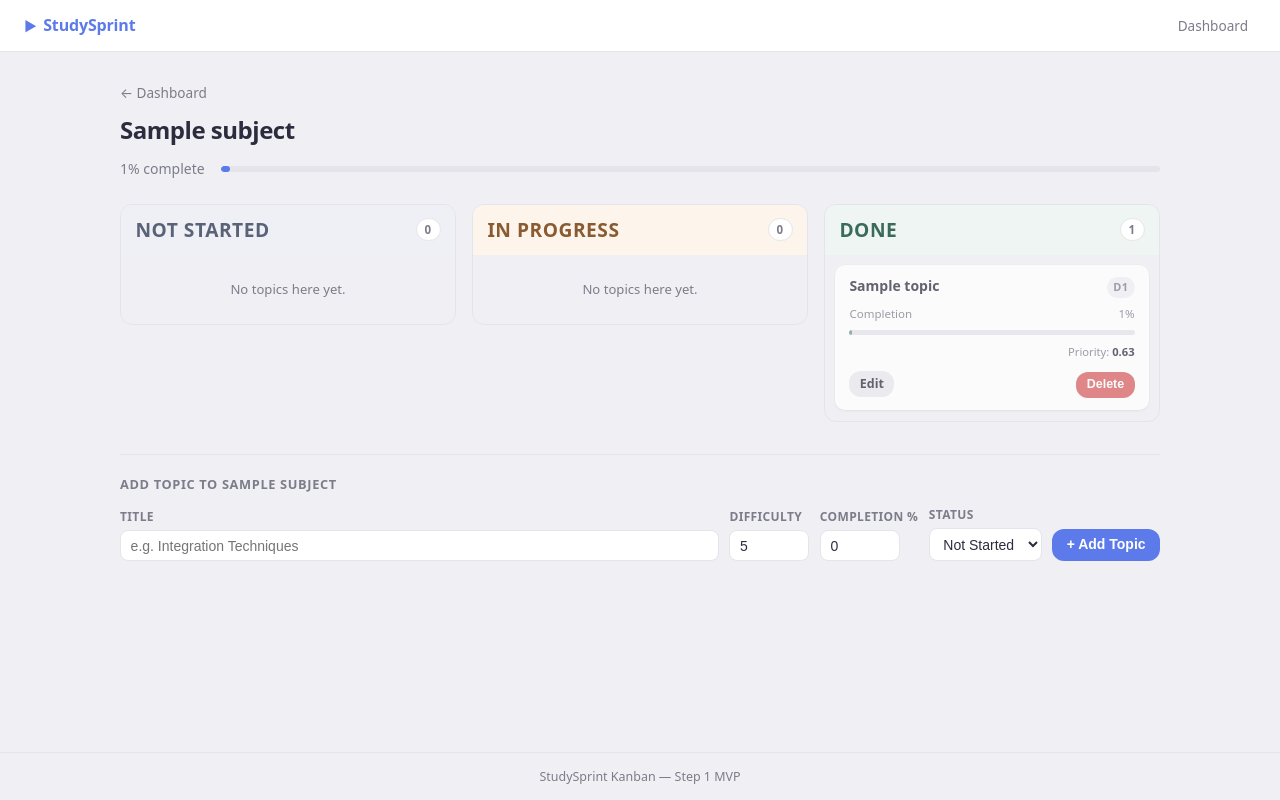
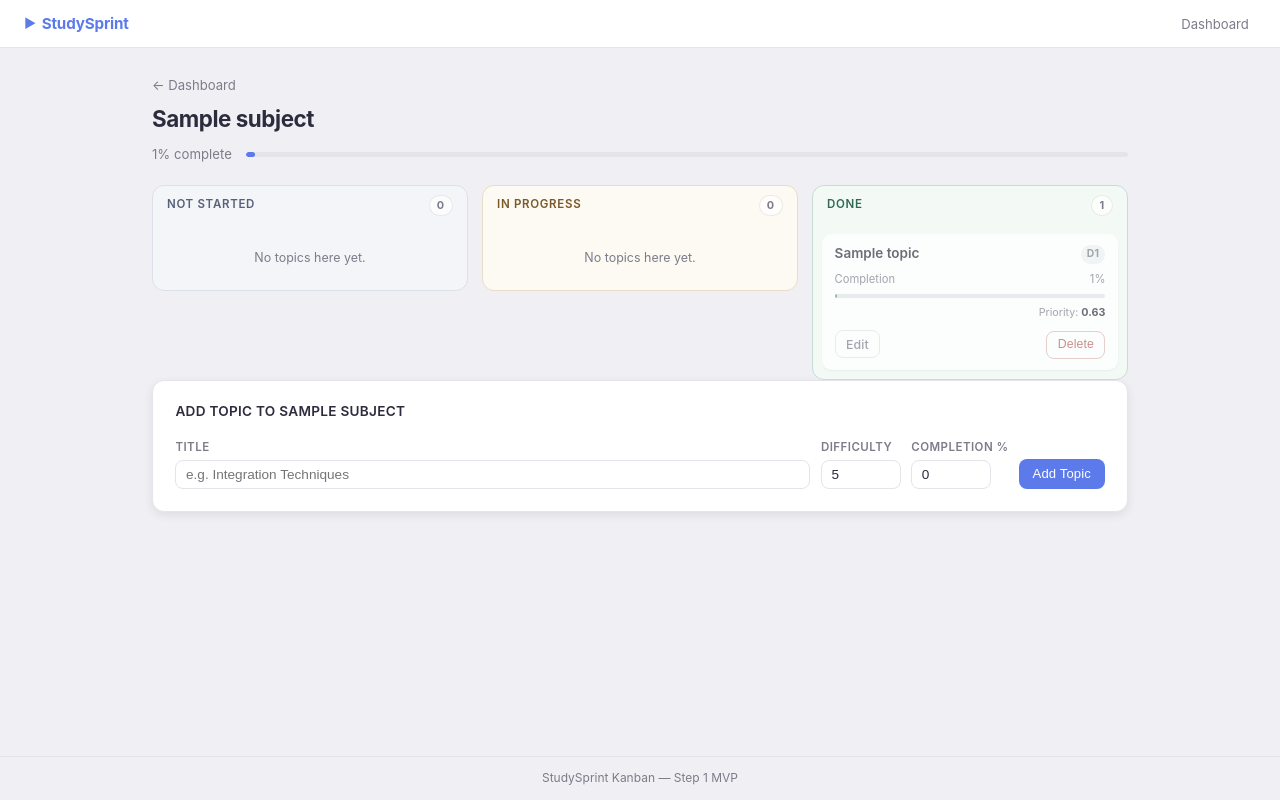
Before and after one commit to zayzyyazy/Studysprint-kanban, a Flask app: page /subjects/1 in a window 1280 px wide. Run offline with Flask 3, Linux system fonts and the light colour scheme; tables that the repository leaves empty hold one stand-in row (values such as "Sample post").

Commit message:
feat: UI cleanup, auto-status from completion, dashboard redesign
app.py
- parse_topic_form: replace status form-field read with auto-derivation
  (completion<=0 → Not Started, >=100 → Done, else → In Progress)
- remove valid_statuses from subject route render_template call
- remove VALID_STATUSES constant (no longer needed)

templates/dashboard.html
- move Add Subject panel above subject grid as primary card
- remove Add Subject panel from bottom
- update empty-state copy

templates/subject.html
- remove status dropdown from Add Topic form
- remove status select from inline Edit form
- replace form-row--3 with form-row--2 (difficulty + completion only)
- add form-hint note about auto-status
- remove valid_statuses template dependency

static/styles.css
- add .add-panel--primary card style (white bg, shadow, rounded)
- kanban columns: per-column bg + border colours (soft pastels)
- column header: smaller, lighter, more spacing
- .btn--secondary and .btn--danger: outline style, less chunky
- progress bars: 4px height, softer colours
- tighter spacing throughout
- .form-row--2 modifier, .form-hint style
- .radius-sm variable for inner elements

https://claude.ai/code/session_01RntwEUWJXvFdCgphXc5HC7

```diff
--- a/app.py
+++ b/app.py
@@ -64,8 +64,6 @@ STATUS_COLUMN = {
     "Done":        "done",
 }
 
-VALID_STATUSES = list(STATUS_COLUMN.keys())
-
 
 def priority_score(topic) -> float:
     remaining       = 1 - topic.completion / 100
@@ -80,6 +78,7 @@ def subject_completion(subject) -> int:
 
 
 def parse_topic_form(form) -> tuple:
+    """Extract and validate topic fields. Status is derived from completion."""
     title = form.get("title", "").strip()
 
     try:
@@ -88,16 +87,18 @@ def parse_topic_form(form) -> tuple:
         difficulty = 5
 
     try:
-        completion = max(0, min(100, int(form.get("completion", 0))))
+        completion = int(form.get("completion", 0))
     except (ValueError, TypeError):
         completion = 0
 
-    status = form.get("status", "Not Started")
-    if status not in VALID_STATUSES:
+    if completion <= 0:
+        completion = 0
         status = "Not Started"
-
-    if status == "Done":
+    elif completion >= 100:
         completion = 100
+        status = "Done"
+    else:
+        status = "In Progress"
 
     return title, difficulty, completion, status
 
@@ -164,7 +165,6 @@ def subject(subject_id: int):
         subject=subj,
         columns=columns,
         overall_completion=subject_completion(subj),
-        valid_statuses=VALID_STATUSES,
     )
 
 
--- a/static/styles.css
+++ b/static/styles.css
@@ -13,19 +13,28 @@
   --text-muted:  #7c7c8a;
   --accent:      #5C7AEA;
 
-  --col-not-started: #a0a8bb;
-  --col-in-progress: #c4935a;
-  --col-done:        #6a9c89;
+  --col-not-started-bg:     #f4f5f8;
+  --col-not-started-border: #dde0e9;
+  --col-in-progress-bg:     #fdfaf3;
+  --col-in-progress-border: #e8ddc8;
+  --col-done-bg:            #f3faf6;
+  --col-done-border:        #c6ddd2;
+
+  --col-not-started: #9aa3b8;
+  --col-in-progress: #c49558;
+  --col-done:        #5f9e7e;
 
   --radius:    0.75rem;
-  --shadow:    0 1px 4px rgba(0,0,0,.06), 0 1px 2px rgba(0,0,0,.04);
-  --shadow-md: 0 4px 12px rgba(0,0,0,.09);
+  --radius-sm: 0.5rem;
+  --shadow:    0 1px 3px rgba(0,0,0,.05), 0 1px 2px rgba(0,0,0,.04);
+  --shadow-md: 0 3px 10px rgba(0,0,0,.08);
+  --shadow-lg: 0 6px 20px rgba(0,0,0,.09);
 }
 
 html { font-size: 16px; }
 
 body {
-  font-family: system-ui, -apple-system, "Segoe UI", Roboto, sans-serif;
+  font-family: -apple-system, BlinkMacSystemFont, "Segoe UI", Roboto, sans-serif;
   background: var(--bg);
   color: var(--text);
   line-height: 1.55;
@@ -42,7 +51,7 @@ a { color: inherit; text-decoration: none; }
   background: var(--surface);
   border-bottom: 1px solid var(--border);
   padding: 0 1.5rem;
-  height: 3.25rem;
+  height: 3rem;
   display: flex;
   align-items: center;
   justify-content: space-between;
@@ -53,22 +62,22 @@ a { color: inherit; text-decoration: none; }
 
 .site-logo {
   font-weight: 700;
-  font-size: 1rem;
+  font-size: 0.95rem;
   color: var(--accent);
   display: flex;
   align-items: center;
-  gap: 0.4rem;
+  gap: 0.35rem;
   letter-spacing: -0.01em;
 }
 
-.logo-icon { font-size: 0.85rem; }
+.logo-icon { font-size: 0.8rem; }
 
 .site-nav a {
-  font-size: 0.85rem;
+  font-size: 0.82rem;
   color: var(--text-muted);
-  padding: 0.2rem 0.5rem;
-  border-radius: var(--radius);
-  transition: background 0.15s;
+  padding: 0.2rem 0.45rem;
+  border-radius: var(--radius-sm);
+  transition: background 0.12s;
 }
 
 .site-nav a:hover { background: var(--bg); color: var(--text); }
@@ -77,82 +86,70 @@ a { color: inherit; text-decoration: none; }
 /* ----- Main -------------------------------------------- */
 .site-main {
   flex: 1;
-  padding: 1.75rem 1.5rem;
-  max-width: 68rem;
+  padding: 1.5rem 1.5rem;
+  max-width: 64rem;
   width: 100%;
   margin: 0 auto;
 }
 
 .site-footer {
   text-align: center;
-  padding: 0.875rem;
-  font-size: 0.78rem;
+  padding: 0.75rem;
+  font-size: 0.75rem;
   color: var(--text-muted);
   border-top: 1px solid var(--border);
 }
 
 
 /* ----- Page header ------------------------------------- */
-.page-header {
-  margin-bottom: 1.5rem;
+.page-header { margin-bottom: 1.25rem; }
+
+.page-header h1 {
+  font-size: 1.4rem;
+  font-weight: 700;
+  margin-bottom: 0.1rem;
+  letter-spacing: -0.02em;
+  color: var(--text);
 }
 
-.page-header h1 {
-  font-size: 1.5rem;
-  font-weight: 700;
-  margin-bottom: 0.15rem;
-  letter-spacing: -0.02em;
-}
-
-.subtitle {
-  color: var(--text-muted);
-  font-size: 0.875rem;
-}
+.subtitle { color: var(--text-muted); font-size: 0.85rem; }
 
 .back-link {
   display: inline-block;
   color: var(--text-muted);
-  font-size: 0.85rem;
-  margin-bottom: 0.5rem;
-  transition: color 0.15s;
+  font-size: 0.82rem;
+  margin-bottom: 0.4rem;
+  transition: color 0.12s;
 }
 .back-link:hover { color: var(--text); }
 
 .overall-row {
   display: flex;
   align-items: center;
-  gap: 1rem;
-  margin-top: 0.6rem;
+  gap: 0.875rem;
+  margin-top: 0.5rem;
   flex-wrap: wrap;
 }
 
-.overall-pct {
-  font-size: 0.875rem;
-  color: var(--text-muted);
-  white-space: nowrap;
-}
+.overall-pct { font-size: 0.825rem; color: var(--text-muted); white-space: nowrap; }
 
 
 /* ----- Progress bar ------------------------------------ */
 .progress-track {
-  height: 5px;
+  height: 4px;
   background: var(--border);
   border-radius: 999px;
   overflow: hidden;
   width: 100%;
 }
 
-.progress-track--wide {
-  flex: 1;
-  min-width: 8rem;
-  height: 6px;
-}
+.progress-track--wide { flex: 1; min-width: 8rem; height: 5px; }
 
 .progress-fill {
   height: 100%;
   background: var(--accent);
   border-radius: 999px;
-  transition: width 0.35s ease;
+  transition: width 0.3s ease;
 }
 
 .progress-fill--not_started { background: var(--col-not-started); }
@@ -232,55 +220,62 @@ a { color: inherit; text-decoration: none; }
 .kanban-board {
   display: grid;
   grid-template-columns: repeat(3, 1fr);
-  gap: 1rem;
+  gap: 0.875rem;
   align-items: start;
 }
 
-@media (max-width: 56rem) {
+@media (max-width: 54rem) {
   .kanban-board { grid-template-columns: 1fr; }
 }
 
 .kanban-column {
-  background: var(--bg);
-  border: 1px solid var(--border);
   border-radius: var(--radius);
   overflow: hidden;
+  border: 1px solid var(--border);
+}
+
+.kanban-column--not_started {
+  background: var(--col-not-started-bg);
+  border-color: var(--col-not-started-border);
+}
+.kanban-column--in_progress {
+  background: var(--col-in-progress-bg);
+  border-color: var(--col-in-progress-border);
+}
+.kanban-column--done {
+  background: var(--col-done-bg);
+  border-color: var(--col-done-border);
 }
 
 .kanban-column__header {
   display: flex;
   align-items: center;
   justify-content: space-between;
-  padding: 0.65rem 0.9rem;
+  padding: 0.55rem 0.875rem;
   font-weight: 600;
-  font-size: 0.8rem;
-  letter-spacing: 0.04em;
+  font-size: 0.72rem;
+  letter-spacing: 0.06em;
   text-transform: uppercase;
 }
 
-.kanban-column--not_started .kanban-column__header { background: #eef0f5; color: #5a6278; }
-.kanban-column--in_progress .kanban-column__header { background: #fdf5ec; color: #8a5a30; }
-.kanban-column--done        .kanban-column__header { background: #eef5f2; color: #3a6b5a; }
+.kanban-column--not_started .kanban-column__header { color: #55607a; }
+.kanban-column--in_progress .kanban-column__header { color: #7a5828; }
+.kanban-column--done        .kanban-column__header { color: #2e6b50; }
 
 .kanban-column__badge {
-  background: var(--surface);
-  border: 1px solid var(--border);
+  background: rgba(255,255,255,.7);
+  border: 1px solid rgba(0,0,0,.08);
   border-radius: 999px;
-  font-size: 0.72rem;
+  font-size: 0.68rem;
   font-weight: 700;
-  padding: 0.1rem 0.5rem;
+  padding: 0.08rem 0.45rem;
   color: var(--text-muted);
 }
 
-.kanban-cards {
-  display: flex;
-  flex-direction: column;
-  gap: 0.65rem;
-  padding: 0.65rem;
-}
+.kanban-cards { display: flex; flex-direction: column; gap: 0.55rem; padding: 0.55rem; }
 
 .kanban-empty {
-  font-size: 0.82rem;
+  font-size: 0.78rem;
   color: var(--text-muted);
   text-align: center;
   padding: 0.875rem 0;
@@ -290,35 +285,35 @@ a { color: inherit; text-decoration: none; }
 /* ----- Topic card -------------------------------------- */
 .topic-card {
   background: var(--surface);
-  border: none;
-  border-radius: calc(var(--radius) - 0.125rem);
-  padding: 0.75rem 0.875rem;
+  border-radius: calc(var(--radius) - 0.15rem);
+  padding: 0.7rem 0.8rem;
   box-shadow: var(--shadow);
   display: flex;
   flex-direction: column;
-  gap: 0.45rem;
+  gap: 0.4rem;
 }
 
-.topic-card--done { opacity: 0.72; }
+.topic-card--done { opacity: 0.68; }
 
 .topic-card__top {
   display: flex;
   justify-content: space-between;
   align-items: flex-start;
-  gap: 0.5rem;
+  gap: 0.4rem;
 }
 
 .topic-card__title {
-  font-size: 0.875rem;
+  font-size: 0.845rem;
   font-weight: 600;
   line-height: 1.3;
+  color: var(--text);
 }
 
 .topic-card__diff {
   flex-shrink: 0;
-  font-size: 0.68rem;
+  font-size: 0.65rem;
   font-weight: 700;
-  padding: 0.12rem 0.4rem;
+  padding: 0.1rem 0.38rem;
   border-radius: 999px;
   background: var(--bg);
   color: var(--text-muted);
@@ -328,12 +323,12 @@ a { color: inherit; text-decoration: none; }
 .topic-card__progress-label {
   display: flex;
   justify-content: space-between;
-  font-size: 0.72rem;
+  font-size: 0.7rem;
   color: var(--text-muted);
 }
 
 .topic-card__priority {
-  font-size: 0.7rem;
+  font-size: 0.67rem;
   color: var(--text-muted);
   text-align: right;
 }
@@ -348,56 +343,66 @@ a { color: inherit; text-decoration: none; }
 /* ----- Buttons ----------------------------------------- */
 .btn {
   display: inline-block;
-  padding: 0.4rem 0.9rem;
+  padding: 0.38rem 0.85rem;
   border: none;
-  border-radius: var(--radius);
-  font-size: 0.875rem;
-  font-weight: 600;
+  border-radius: var(--radius-sm);
+  font-size: 0.82rem;
+  font-weight: 500;
   cursor: pointer;
   line-height: 1.4;
-  transition: opacity 0.15s, box-shadow 0.15s;
+  transition: opacity 0.12s, box-shadow 0.12s;
   white-space: nowrap;
+  letter-spacing: 0.01em;
 }
 
-.btn:hover  { opacity: 0.87; }
-.btn:active { opacity: 0.73; }
+.btn:hover  { opacity: 0.85; }
+.btn:active { opacity: 0.7; }
 
 .btn--primary   { background: var(--accent); color: #fff; }
-.btn--secondary { background: #e8e8ed;       color: var(--text); }
-.btn--danger    { background: #d95f5f;        color: #fff; }
+.btn--secondary {
+  background: transparent;
+  color: var(--text-muted);
+  border: 1px solid var(--border);
+}
+.btn--secondary:hover { background: var(--bg); color: var(--text); opacity: 1; }
+.btn--danger    { background: transparent; color: #b85c5c; border: 1px solid #e0b8b8; }
+.btn--danger:hover { background: #fdf0f0; opacity: 1; }
 
-.btn--sm {
-  padding: 0.28rem 0.65rem;
-  font-size: 0.78rem;
-}
+.btn--sm { padding: 0.28rem 0.65rem; font-size: 0.77rem; }
 
 
 /* ----- Form inputs ------------------------------------- */
 .form-label {
   display: block;
-  font-size: 0.75rem;
+  font-size: 0.72rem;
   font-weight: 600;
   color: var(--text-muted);
   margin-bottom: 0.2rem;
   text-transform: uppercase;
-  letter-spacing: 0.03em;
+  letter-spacing: 0.04em;
+}
+
+.form-hint {
+  font-size: 0.7rem;
+  color: var(--text-muted);
+  font-style: italic;
 }
 
 .form-input {
   width: 100%;
   padding: 0.4rem 0.6rem;
   border: 1px solid var(--border);
-  border-radius: calc(var(--radius) - 0.25rem);
-  font-size: 0.875rem;
+  border-radius: var(--radius-sm);
+  font-size: 0.85rem;
   color: var(--text);
   background: var(--surface);
   outline: none;
-  transition: border-color 0.15s, box-shadow 0.15s;
+  transition: border-color 0.12s, box-shadow 0.12s;
 }
 
 .form-input:focus {
   border-color: var(--accent);
-  box-shadow: 0 0 0 3px rgba(92,122,234,.12);
+  box-shadow: 0 0 0 3px rgba(92,122,234,.1);
 }
 
 .form-input--sm    { font-size: 0.78rem; padding: 0.3rem 0.5rem; }
@@ -405,77 +410,72 @@ a { color: inherit; text-decoration: none; }
 
 
 /* ----- Form layout ------------------------------------- */
-.form-row {
-  display: flex;
-  flex-wrap: wrap;
-  gap: 0.65rem;
-  align-items: flex-end;
-}
-
-.form-row--3 { gap: 0.45rem; }
-
-.form-row--topic { align-items: flex-end; }
-
-.form-group { display: flex; flex-direction: column; }
-
+.form-row   { display: flex; flex-wrap: wrap; gap: 0.6rem; align-items: flex-end; }
+.form-row--2 { gap: 0.5rem; }
+.form-group  { display: flex; flex-direction: column; }
 .form-group--grow { flex: 1; min-width: 10rem; }
-
-.form-group--btn { justify-content: flex-end; }
+.form-group--btn  { justify-content: flex-end; }
 
 
-/* ----- Add panel (Add Subject / Add Topic) ------------- */
+/* ----- Add panel --------------------------------------- */
 .add-panel {
-  margin-top: 2rem;
+  margin-top: 1.75rem;
   padding-top: 1.25rem;
   border-top: 1px solid var(--border);
 }
 
+.add-panel--primary {
+  background: var(--surface);
+  border-radius: var(--radius);
+  border: 1px solid var(--border);
+  box-shadow: var(--shadow-md);
+  padding: 1.25rem 1.4rem 1.35rem;
+  margin-top: 0;
+  margin-bottom: 1.5rem;
+  border-top: 1px solid var(--border);
+}
+
 .add-panel__title {
-  font-size: 0.8rem;
+  font-size: 0.78rem;
   font-weight: 600;
   color: var(--text-muted);
-  margin-bottom: 0.75rem;
+  margin-bottom: 0.875rem;
   text-transform: uppercase;
-  letter-spacing: 0.05em;
+  letter-spacing: 0.06em;
 }
 
-.add-form {
-  display: flex;
-  gap: 0.65rem;
-  align-items: flex-end;
-  flex-wrap: wrap;
+.add-panel--primary .add-panel__title {
+  font-size: 0.85rem;
+  color: var(--text);
+  letter-spacing: 0.02em;
+  margin-bottom: 1rem;
 }
 
-.add-form--topic { display: block; }
+.add-form { display: flex; gap: 0.65rem; align-items: flex-end; flex-wrap: wrap; }
 
 
-/* ----- Inline edit (details/summary on topic card) ----- */
+/* ----- Inline edit ------------------------------------- */
 .topic-card__actions {
   display: flex;
-  gap: 0.45rem;
+  gap: 0.4rem;
   align-items: flex-start;
   flex-wrap: wrap;
-  margin-top: 0.2rem;
+  margin-top: 0.15rem;
 }
 
 .edit-details { flex: 1; min-width: 0; }
-
-.edit-details > summary {
-  list-style: none;
-  display: inline-block;
-}
-
+.edit-details > summary { list-style: none; display: inline-block; }
 .edit-details > summary::-webkit-details-marker { display: none; }
 
 .edit-form {
-  margin-top: 0.55rem;
-  padding: 0.65rem;
+  margin-top: 0.5rem;
+  padding: 0.6rem;
   background: var(--bg);
   border: 1px solid var(--border);
-  border-radius: calc(var(--radius) - 0.125rem);
+  border-radius: var(--radius-sm);
   display: flex;
   flex-direction: column;
-  gap: 0.55rem;
+  gap: 0.5rem;
 }
 
 .delete-form { flex-shrink: 0; }
--- a/templates/subject.html
+++ b/templates/subject.html
@@ -21,7 +21,7 @@
   <div class="kanban-column kanban-column--{{ col_key }}">
 
     <div class="kanban-column__header">
-      <h2 class="kanban-column__title">{{ col.label }}</h2>
+      <span class="kanban-column__title">{{ col.label }}</span>
       <span class="kanban-column__badge">{{ col.topics | length }}</span>
     </div>
 
@@ -30,15 +30,11 @@
         {% for topic in col.topics %}
         <div class="topic-card topic-card--{{ col_key }}">
 
-          {# Title + difficulty badge #}
           <div class="topic-card__top">
             <span class="topic-card__title">{{ topic.title }}</span>
-            <span class="topic-card__diff" title="Difficulty {{ topic.difficulty }}/10">
-              D{{ topic.difficulty }}
-            </span>
+            <span class="topic-card__diff" title="Difficulty {{ topic.difficulty }}/10">D{{ topic.difficulty }}</span>
           </div>
 
-          {# Completion progress bar #}
           <div class="topic-card__progress-label">
             <span>Completion</span>
             <span>{{ topic.completion }}%</span>
@@ -48,14 +44,11 @@
                  style="width: {{ topic.completion }}%"></div>
           </div>
 
-          {# Priority score #}
           <div class="topic-card__priority">
             Priority: <strong>{{ "%.2f"|format(topic.priority) }}</strong>
           </div>
 
-          {# Actions: edit (collapsible) + delete #}
           <div class="topic-card__actions">
-
             <details class="edit-details">
               <summary class="btn btn--sm btn--secondary">Edit</summary>
               <form method="POST"
@@ -66,7 +59,7 @@
                   <input type="text" name="title" value="{{ topic.title }}"
                          required class="form-input form-input--sm" />
                 </div>
-                <div class="form-row form-row--3">
+                <div class="form-row form-row--2">
                   <div class="form-group">
                     <label class="form-label">Difficulty</label>
                     <input type="number" name="difficulty"
@@ -79,16 +72,8 @@
                            min="0" max="100" value="{{ topic.completion }}"
                            class="form-input form-input--sm" />
                   </div>
-                  <div class="form-group">
-                    <label class="form-label">Status</label>
-                    <select name="status" class="form-input form-input--sm">
-                      {% for s in valid_statuses %}
-                      <option value="{{ s }}"
-                        {% if s == topic.status %}selected{% endif %}>{{ s }}</option>
-                      {% endfor %}
-                    </select>
                 </div>
-                </div>
+                <p class="form-hint">Status is set automatically from completion.</p>
                 <button type="submit" class="btn btn--primary btn--sm">Save</button>
               </form>
             </details>
@@ -98,26 +83,25 @@
                   class="delete-form">
               <button type="submit" class="btn btn--sm btn--danger">Delete</button>
             </form>
+          </div>
 
-          </div>{# /.topic-card__actions #}
-        </div>{# /.topic-card #}
+        </div>
         {% endfor %}
       {% else %}
         <p class="kanban-empty">No topics here yet.</p>
       {% endif %}
-    </div>{# /.kanban-cards #}
+    </div>
 
-  </div>{# /.kanban-column #}
+  </div>
   {% endfor %}
-</div>{# /.kanban-board #}
+</div>
 
 {# ── Add Topic form ───────────────────────────────────────────────────── #}
-<section class="add-panel">
+<section class="add-panel add-panel--primary">
   <h2 class="add-panel__title">Add Topic to {{ subject.name }}</h2>
   <form method="POST"
         action="{{ url_for('add_topic', subject_id=subject.id) }}"
-        class="add-form add-form--topic">
-    <div class="form-row form-row--topic">
+        class="add-form">
     <div class="form-group form-group--grow">
       <label class="form-label" for="new-title">Title</label>
       <input type="text" id="new-title" name="title"
@@ -134,18 +118,9 @@
       <input type="number" id="new-completion" name="completion"
              min="0" max="100" value="0" class="form-input form-input--short" />
     </div>
-      <div class="form-group">
-        <label class="form-label" for="new-status">Status</label>
-        <select id="new-status" name="status" class="form-input">
-          {% for s in valid_statuses %}
-          <option value="{{ s }}">{{ s }}</option>
-          {% endfor %}
-        </select>
-      </div>
     <div class="form-group form-group--btn">
       <label class="form-label">&nbsp;</label>
-        <button type="submit" class="btn btn--primary">+ Add Topic</button>
-      </div>
+      <button type="submit" class="btn btn--primary">Add Topic</button>
     </div>
   </form>
 </section>
```
Also changed, not shown: other parts of static/styles.css (+16 -25 lines), templates/dashboard.html (+37 -34 lines). Lines whose indentation alone changed are shown as unchanged.
